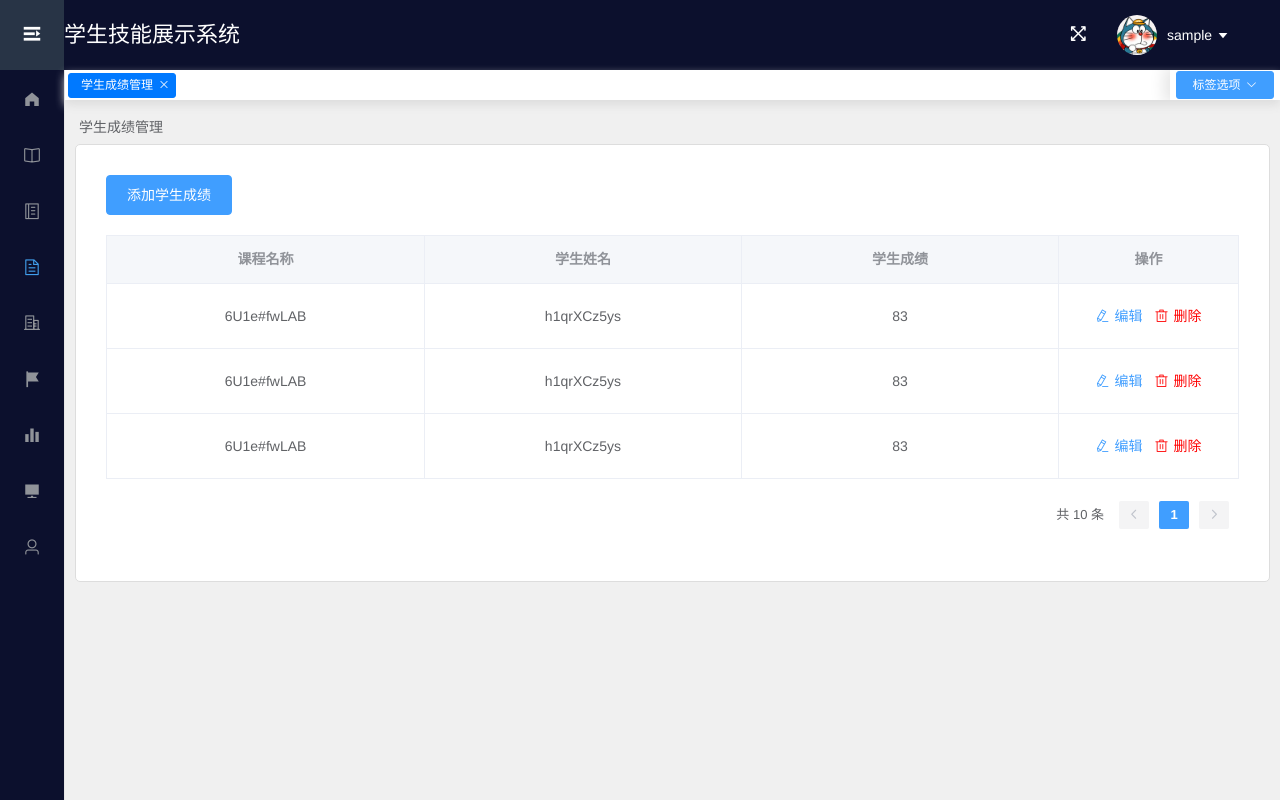
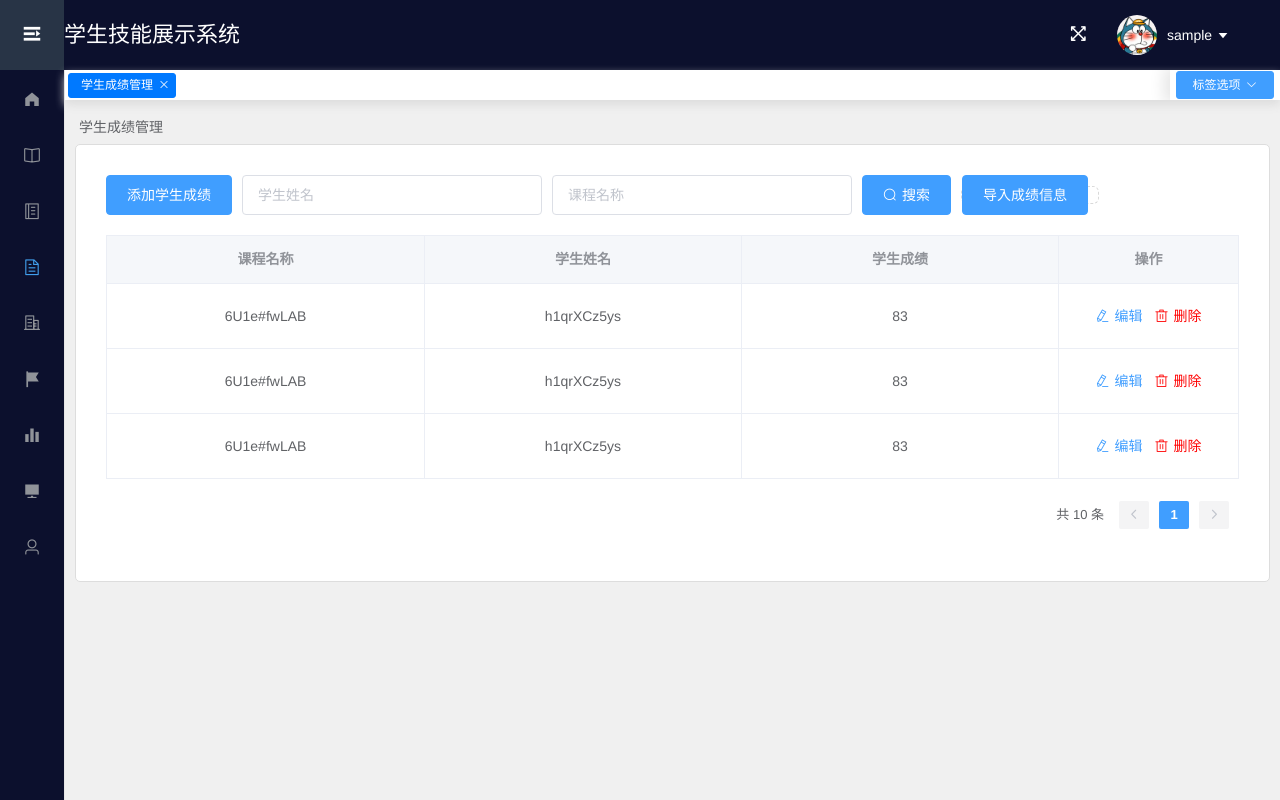
Before and after one commit to coder-gouqi/student-skill-display-system-front, a Vue app: page /score in a window 1280 px wide. Built offline with nearby package versions, Linux system fonts and the light colour scheme; sample sign-in values are in the browser's storage; the HTML template or start-up script is replaced by a standard one; what vue-quill-editor would draw is missing.

Commit message:
增加课程信息管理的信息导入，学生成绩管理页面信息导入和条件搜索

```diff
--- a/src/components/page/Course.vue
+++ b/src/components/page/Course.vue
@@ -26,7 +26,17 @@
                         :value='item'>
                     </el-option>
                 </el-select>
-                <el-button type='primary' icon='el-icon-search' @click='handleSearch'>搜索</el-button>
+                <el-button type='primary' class='mr10' icon='el-icon-search' @click='handleSearch'>搜索</el-button>
+                <el-upload
+                    action=' http://localhost:8080/system/excel/import?type=course'
+                    class='import'
+                    :on-success='importSuccess'
+                    :on-error='importFail'
+                    multiple
+                    :limit='1'
+                    :show-file-list='false'>
+                    <el-button class='mr10' type='primary'>导入课程信息</el-button>
+                </el-upload>
             </div>
             <el-table
                 :data='courseList'
@@ -264,6 +274,12 @@ export default {
         handlePageChange(val) {
             this.query.current = val;
             this.getData();
+        },
+        importSuccess() {
+            this.$message.success('导入成功');
+        },
+        importFail() {
+            this.$message.error('导入失败');
         }
     }
 };
@@ -271,6 +287,17 @@ export default {
 </script>
 
 <style scoped>
+
+.handle-box /deep/ .el-upload {
+    display: inline;
+    text-align: center;
+    cursor: pointer;
+    outline: 0;
+}
+
+.handle-box /deep/ .import {
+    display: inline;
+}
 
 .handle-box {
     margin-bottom: 20px;
--- a/src/components/page/Score.vue
+++ b/src/components/page/Score.vue
@@ -15,6 +15,19 @@
                     @click='handleAdd'
                 >添加学生成绩
                 </el-button>
+                <el-input v-model='query.studentName' placeholder='学生姓名' class='handle-input mr10'></el-input>
+                <el-input v-model='query.courseName' placeholder='课程名称' class='handle-input mr10'></el-input>
+                <el-button type='primary' class='mr10' icon='el-icon-search' @click='handleSearch'>搜索</el-button>
+                <el-upload
+                    action=' http://localhost:8080/system/excel/import?type=score'
+                    class='import'
+                    :on-success='importSuccess'
+                    :on-error='importFail'
+                    multiple
+                    :limit='1'
+                    :show-file-list='false'>
+                    <el-button class='mr10' type='primary'>导入成绩信息</el-button>
+                </el-upload>
             </div>
             <el-table
                 :data='scoreList'
@@ -102,17 +115,21 @@
 import { scoreAdd, scoreDelete, scoreQuery, scoreUpdate } from '@/api/score';
 
 export default {
-    name: 'skillIndex',
+    name: 'score',
     data() {
         return {
             query: {
                 current: 1,
                 pageSize: 10,
+                studentName: '',
+                courseName: '',
                 sortField: '',
                 sortOrder: 'ascend'
             },
             id: '',
             scoreList: [],
+            courseList: [],
+            studentList: [],
             editVisible: false,
             addVisible: false,
             form: {
@@ -135,6 +152,19 @@ export default {
                 this.scoreList = res.data.records;
                 this.total = res.data.total || 0;
             });
+        },
+        // 触发搜索按钮
+        handleSearch() {
+            try {
+                if (this.query.courseName === '' && this.query.studentName === '') {
+                    this.$message.error('搜索内容为空');
+                    return;
+                }
+                this.getData();
+            } catch (e) {
+                this.$message.error('搜索失败');
+            }
+            this.$message.success('搜索成功');
         },
         clearForm() {
             this.form.id = '';
@@ -222,6 +252,12 @@ export default {
         handlePageChange(val) {
             this.query.current = val;
             this.getData();
+        },
+        importSuccess() {
+            this.$message.success('导入成功');
+        },
+        importFail() {
+            this.$message.error('导入失败');
         }
     }
 };
@@ -229,6 +265,17 @@ export default {
 </script>
 
 <style scoped>
+
+.handle-box /deep/ .el-upload {
+    display: inline;
+    text-align: center;
+    cursor: pointer;
+    outline: 0;
+}
+
+.handle-box /deep/ .import {
+    display: inline;
+}
 
 .handle-box {
     margin-bottom: 20px;
@@ -247,4 +294,9 @@ export default {
     margin-right: 10px;
 }
 
+.handle-input {
+    width: 300px;
+    display: inline-block;
+}
+
 </style>
--- a/src/components/page/Student.vue
+++ b/src/components/page/Student.vue
@@ -380,7 +380,6 @@ export default {
 
 <style scoped>
 
-
 .handle-box /deep/ .el-upload {
     display: inline;
     text-align: center;
```
